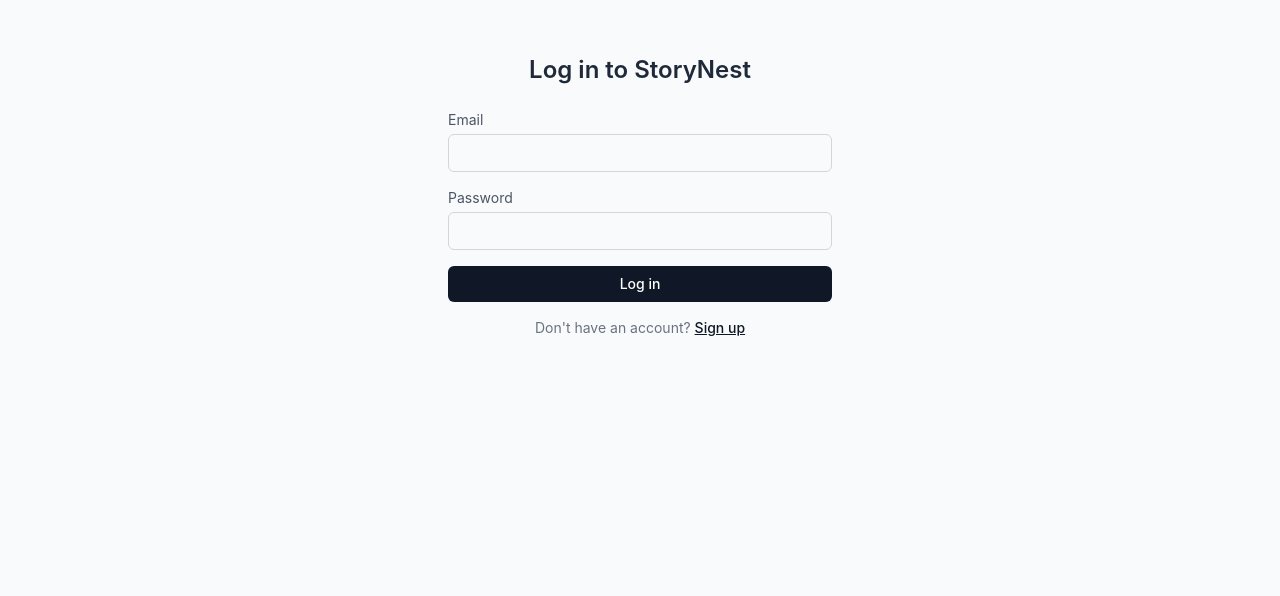
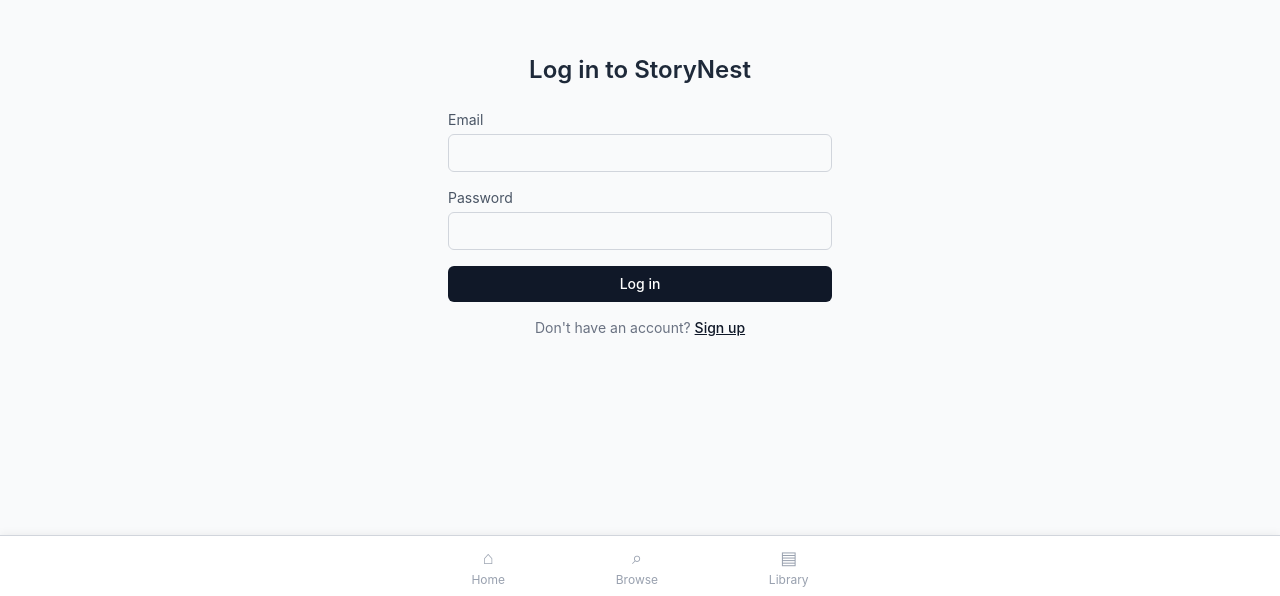
Before and after one commit to vmtamilbyte/storynest, a React app in the folder frontend/: page /login in a window 1280 px wide. Shown: the part 204-800 px from the top of the page. Built offline with nearby package versions, Linux system fonts and the light colour scheme; the HTML template or start-up script is replaced by a standard one.

Commit message:
feat: browse page with search, genre filters, and persistent bottom nav

```diff
--- a/frontend/src/App.jsx
+++ b/frontend/src/App.jsx
@@ -8,9 +8,12 @@
 import ChapterReader from './pages/ChapterReader';
 import MyStories from './pages/MyStories';
 import AddChapter from './pages/AddChapter';
+import Browse from './pages/Browse';
+import BottomNav from './components/BottomNav';
 
 function App() {
   return (
+    <>
       <Routes>
         <Route path="/login" element={<Login />} />
         <Route path="/signup" element={<Signup />} />
@@ -21,7 +24,10 @@
         <Route path="/chapters/:id" element={<ChapterReader />} />
         <Route path="/my-stories" element={<MyStories />} />
         <Route path="/stories/:storyId/add-chapter" element={<AddChapter />} />
+        <Route path="/browse" element={<Browse />} />
       </Routes>
+      <BottomNav />
+    </>
   );
 }
 
--- /dev/null
+++ b/frontend/src/components/BottomNav.jsx
@@ -0,0 +1,43 @@
+import { Link, useLocation } from 'react-router-dom';
+
+function BottomNav() {
+  const location = useLocation();
+
+  const isActive = (path) => location.pathname === path;
+
+  return (
+<div className="fixed bottom-0 left-0 right-0 bg-white border-t border-gray-300 shadow-[0_-2px_8px_rgba(0,0,0,0.05)] z-50">
+         <div className="max-w-md mx-auto flex justify-around items-center py-2">
+        <Link
+          to="/"
+          className={`flex flex-col items-center text-xs ${
+            isActive('/') ? 'text-gray-900 font-medium' : 'text-gray-400'
+          }`}
+        >
+          <span className="text-lg">⌂</span>
+          Home
+        </Link>
+        <Link
+          to="/browse"
+          className={`flex flex-col items-center text-xs ${
+            isActive('/browse') ? 'text-gray-900 font-medium' : 'text-gray-400'
+          }`}
+        >
+          <span className="text-lg">⌕</span>
+          Browse
+        </Link>
+        <Link
+          to="/my-stories"
+          className={`flex flex-col items-center text-xs ${
+            isActive('/my-stories') ? 'text-gray-900 font-medium' : 'text-gray-400'
+          }`}
+        >
+          <span className="text-lg">▤</span>
+          Library
+        </Link>
+      </div>
+    </div>
+  );
+}
+
+export default BottomNav;
--- /dev/null
+++ b/frontend/src/pages/Browse.jsx
@@ -0,0 +1,98 @@
+import { useEffect, useState } from 'react';
+import { Link } from 'react-router-dom';
+import axios from 'axios';
+
+const GENRES = ['Fantasy', 'Horror', 'Romance', 'Mystery', 'Adventure', 'Drama'];
+
+function Browse() {
+  const [search, setSearch] = useState('');
+  const [activeGenre, setActiveGenre] = useState('');
+  const [stories, setStories] = useState([]);
+  const [loading, setLoading] = useState(true);
+
+  useEffect(() => {
+    const params = {};
+    if (search) params.search = search;
+    if (activeGenre) params.genre = activeGenre;
+
+    setLoading(true);
+    const timeout = setTimeout(() => {
+      axios
+        .get('http://localhost:5000/api/stories', { params })
+        .then((res) => setStories(res.data.stories))
+        .finally(() => setLoading(false));
+    }, 300);
+
+    return () => clearTimeout(timeout);
+  }, [search, activeGenre]);
+
+  return (
+    <div className="min-h-screen bg-gray-50 px-4 py-8 pb-20">
+      <div className="max-w-md mx-auto">
+        <h1 className="text-xl font-semibold text-gray-800 mb-4">Browse</h1>
+
+        <input
+          type="text"
+          placeholder="Search stories..."
+          value={search}
+          onChange={(e) => setSearch(e.target.value)}
+          className="w-full border border-gray-300 rounded-md px-3 py-2 text-sm mb-4 focus:outline-none focus:ring-2 focus:ring-gray-400"
+        />
+
+        <div className="flex flex-wrap gap-2 mb-6">
+          <button
+            onClick={() => setActiveGenre('')}
+            className={`text-sm px-3 py-1.5 rounded-full border ${
+              activeGenre === ''
+                ? 'bg-gray-900 text-white border-gray-900'
+                : 'bg-white text-gray-600 border-gray-300'
+            }`}
+          >
+            All
+          </button>
+          {GENRES.map((genre) => (
+            <button
+              key={genre}
+              onClick={() => setActiveGenre(genre)}
+              className={`text-sm px-3 py-1.5 rounded-full border ${
+                activeGenre === genre
+                  ? 'bg-gray-900 text-white border-gray-900'
+                  : 'bg-white text-gray-600 border-gray-300'
+              }`}
+            >
+              {genre}
+            </button>
+          ))}
+        </div>
+
+        {loading ? (
+          <p className="text-sm text-gray-400">Loading...</p>
+        ) : stories.length === 0 ? (
+          <p className="text-sm text-gray-400">No stories found.</p>
+        ) : (
+          <div className="space-y-3">
+            {stories.map((story) => (
+              <Link
+                key={story._id}
+                to={`/stories/${story._id}`}
+                className="block bg-white border border-gray-200 rounded-md p-4 hover:border-gray-400"
+              >
+                <p className="font-medium text-gray-800">{story.title}</p>
+                <p className="text-sm text-gray-500 mt-1">
+                  by {story.author?.name}
+                </p>
+                {story.genres?.length > 0 && (
+                  <p className="text-xs text-gray-400 mt-1">
+                    {story.genres.join(' • ')}
+                  </p>
+                )}
+              </Link>
+            ))}
+          </div>
+        )}
+      </div>
+    </div>
+  );
+}
+
+export default Browse;
--- a/frontend/src/pages/Home.jsx
+++ b/frontend/src/pages/Home.jsx
@@ -51,8 +51,8 @@
   }
 
   return (
-    <div className="min-h-screen bg-gray-50 px-4 py-8">
-      <div className="max-w-md mx-auto">
+<div className="min-h-screen bg-gray-50 px-4 py-8 pb-20">
+        <div className="max-w-md mx-auto">
         <div className="flex items-center justify-between mb-6">
           <h1 className="text-xl font-semibold text-gray-800">StoryNest</h1>
           <div className="flex items-center gap-4">
```
Also changed, not shown: 1 other file (tests, documents, lock files or other folders). Lines whose indentation alone changed are shown as unchanged.
